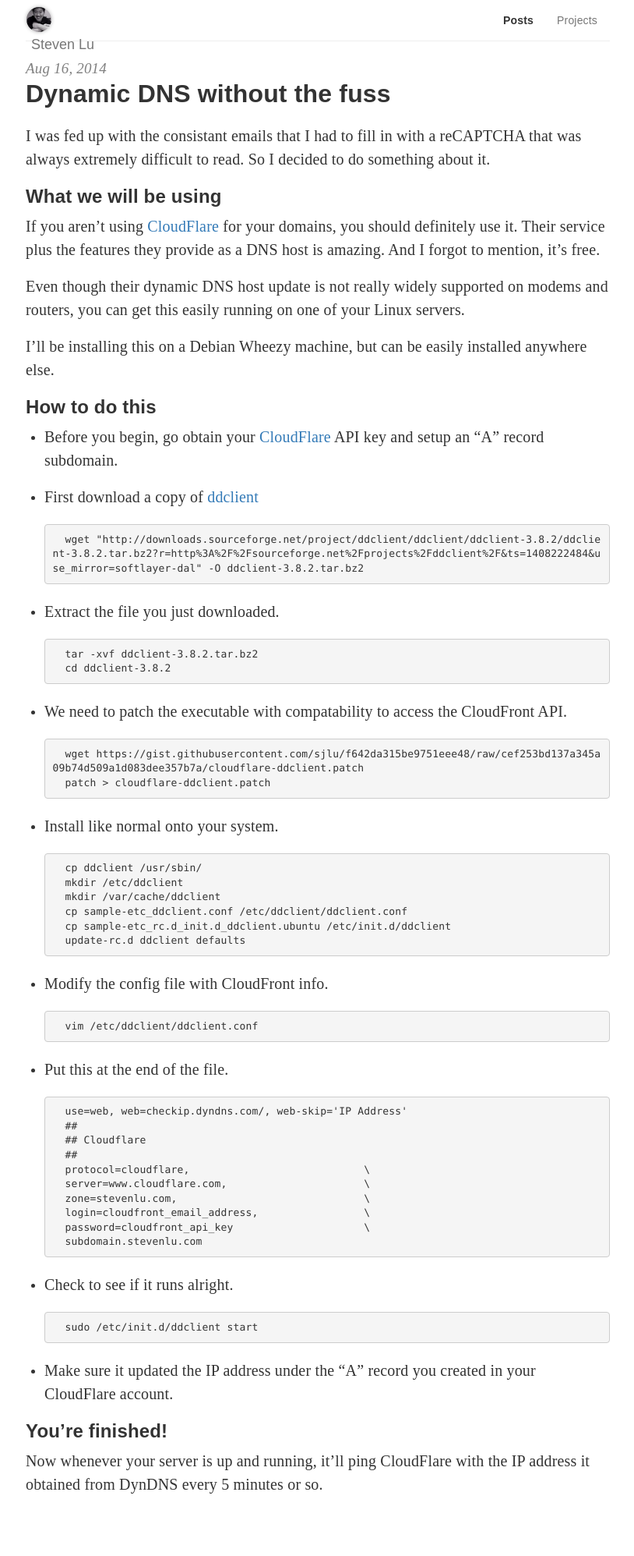
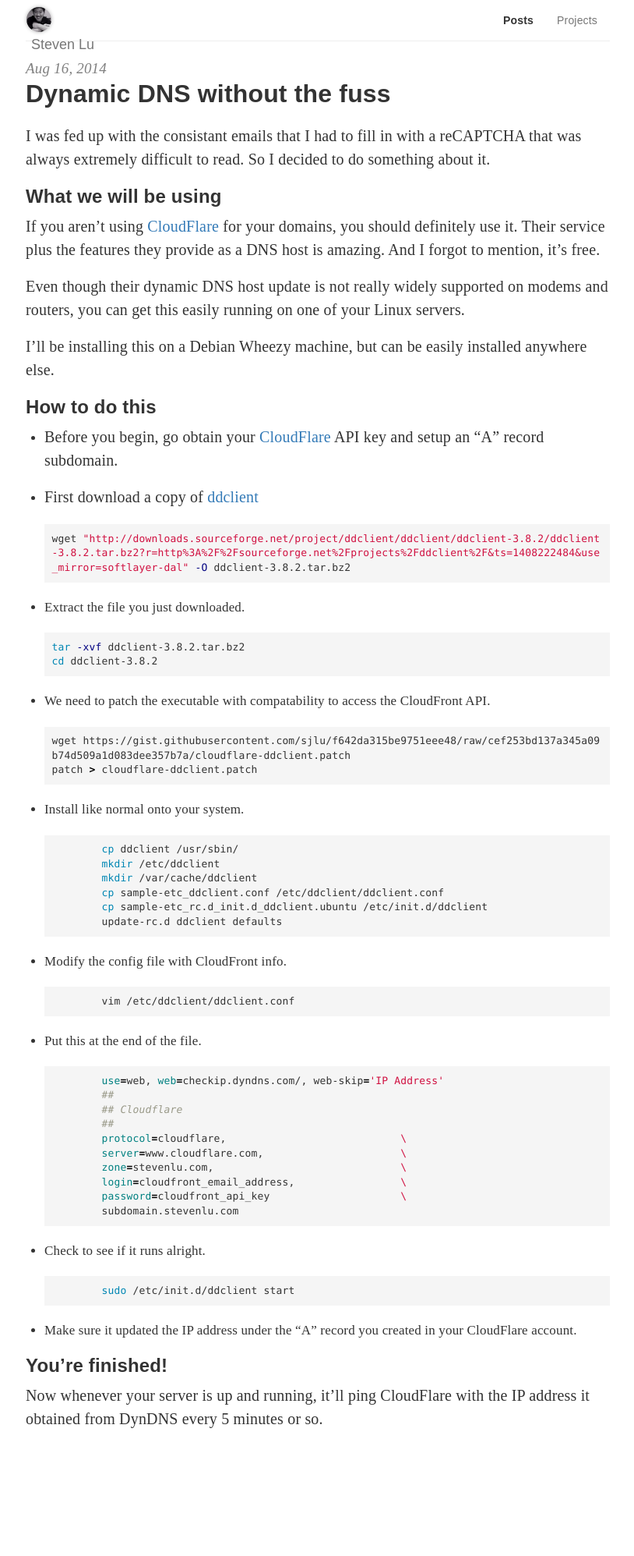
Before and after one commit to sjlu/sjlu.github.io, a Jekyll site: the page built from posts/_posts/2014-08-16-dynamic-dns-without-the-fuss.md, in a window 1280 px wide. Shown: the whole page at 78% size, without its empty margins (232-1046 px from the left). Built offline with Jekyll 4.4.1, drawn with Linux system fonts in a browser that asks for light colours; nearby versions of some CDN libraries; comment, search, counter and statistics services are not loaded; after the commit the page ends 1911 px from its top, so only the background shows below that.

Commit message:
fixing more stuff

```diff
--- a/_config.yml
+++ b/_config.yml
@@ -9,6 +9,7 @@
 
 # Build settings
 markdown: kramdown
+highlighter: pygments
 permalink: pretty
 encoding: "UTF-8"
 sass:
--- a/_layouts/default.html
+++ b/_layouts/default.html
@@ -17,6 +17,7 @@
     <script>try{Typekit.load();}catch(e){}</script>
     <link href='//maxcdn.bootstrapcdn.com/bootstrap/3.2.0/css/bootstrap.min.css' rel='stylesheet' type='text/css'>
     <link href='//maxcdn.bootstrapcdn.com/font-awesome/4.1.0/css/font-awesome.min.css' rel='stylesheet' type='text/css'>
+    <link rel="stylesheet" href="{{ "/css/syntax.css" | prepend: site.baseurl }}">
     <link rel="stylesheet" href="{{ "/css/main.css" | prepend: site.baseurl }}">
   </head>
   <body>
--- a/css/main.scss
+++ b/css/main.scss
@@ -184,10 +184,6 @@
 
     font-size: 20px;
 
-    >div {
-      margin-bottom: -5px;
-    }
-
     .title {
       font-family: "freight-sans-pro", sans-serif;
       font-size: 24px;
@@ -259,7 +255,8 @@
       padding-left: 24px;
       margin-bottom: 0;
 
-      + pre {
+      + pre,
+      + .highlight {
         margin-top: 5px;
         margin-left: 24px;
       }
@@ -267,6 +264,8 @@
 
     pre {
       margin: 20px 0;
+      border: 0;
+      border-radius: 0;
     }
 
     h1,h2,h3,h4,h5 {
--- /dev/null
+++ b/css/syntax.css
@@ -0,0 +1,61 @@
+.hll { background-color: #ffffcc }
+.c { color: #999988; font-style: italic } /* Comment */
+.err { color: #a61717; background-color: #e3d2d2 } /* Error */
+.k { color: #000000; font-weight: bold } /* Keyword */
+.o { color: #000000; font-weight: bold } /* Operator */
+.cm { color: #999988; font-style: italic } /* Comment.Multiline */
+.cp { color: #999999; font-weight: bold; font-style: italic } /* Comment.Preproc */
+.c1 { color: #999988; font-style: italic } /* Comment.Single */
+.cs { color: #999999; font-weight: bold; font-style: italic } /* Comment.Special */
+.gd { color: #000000; background-color: #ffdddd } /* Generic.Deleted */
+.ge { color: #000000; font-style: italic } /* Generic.Emph */
+.gr { color: #aa0000 } /* Generic.Error */
+.gh { color: #999999 } /* Generic.Heading */
+.gi { color: #000000; background-color: #ddffdd } /* Generic.Inserted */
+.go { color: #888888 } /* Generic.Output */
+.gp { color: #555555 } /* Generic.Prompt */
+.gs { font-weight: bold } /* Generic.Strong */
+.gu { color: #aaaaaa } /* Generic.Subheading */
+.gt { color: #aa0000 } /* Generic.Traceback */
+.kc { color: #000000; font-weight: bold } /* Keyword.Constant */
+.kd { color: #000000; font-weight: bold } /* Keyword.Declaration */
+.kn { color: #000000; font-weight: bold } /* Keyword.Namespace */
+.kp { color: #000000; font-weight: bold } /* Keyword.Pseudo */
+.kr { color: #000000; font-weight: bold } /* Keyword.Reserved */
+.kt { color: #445588; font-weight: bold } /* Keyword.Type */
+.m { color: #009999 } /* Literal.Number */
+.s { color: #d01040 } /* Literal.String */
+.na { color: #008080 } /* Name.Attribute */
+.nb { color: #0086B3 } /* Name.Builtin */
+.nc { color: #445588; font-weight: bold } /* Name.Class */
+.no { color: #008080 } /* Name.Constant */
+.nd { color: #3c5d5d; font-weight: bold } /* Name.Decorator */
+.ni { color: #800080 } /* Name.Entity */
+.ne { color: #990000; font-weight: bold } /* Name.Exception */
+.nf { color: #990000; font-weight: bold } /* Name.Function */
+.nl { color: #990000; font-weight: bold } /* Name.Label */
+.nn { color: #555555 } /* Name.Namespace */
+.nt { color: #000080 } /* Name.Tag */
+.nv { color: #008080 } /* Name.Variable */
+.ow { color: #000000; font-weight: bold } /* Operator.Word */
+.w { color: #bbbbbb } /* Text.Whitespace */
+.mf { color: #009999 } /* Literal.Number.Float */
+.mh { color: #009999 } /* Literal.Number.Hex */
+.mi { color: #009999 } /* Literal.Number.Integer */
+.mo { color: #009999 } /* Literal.Number.Oct */
+.sb { color: #d01040 } /* Literal.String.Backtick */
+.sc { color: #d01040 } /* Literal.String.Char */
+.sd { color: #d01040 } /* Literal.String.Doc */
+.s2 { color: #d01040 } /* Literal.String.Double */
+.se { color: #d01040 } /* Literal.String.Escape */
+.sh { color: #d01040 } /* Literal.String.Heredoc */
+.si { color: #d01040 } /* Literal.String.Interpol */
+.sx { color: #d01040 } /* Literal.String.Other */
+.sr { color: #009926 } /* Literal.String.Regex */
+.s1 { color: #d01040 } /* Literal.String.Single */
+.ss { color: #990073 } /* Literal.String.Symbol */
+.bp { color: #999999 } /* Name.Builtin.Pseudo */
+.vc { color: #008080 } /* Name.Variable.Class */
+.vg { color: #008080 } /* Name.Variable.Global */
+.vi { color: #008080 } /* Name.Variable.Instance */
+.il { color: #009999 } /* Literal.Number.Integer.Long */
--- a/posts/_posts/2014-08-16-dynamic-dns-without-the-fuss.md
+++ b/posts/_posts/2014-08-16-dynamic-dns-without-the-fuss.md
@@ -26,33 +26,45 @@
 
 * First download a copy of [ddclient](http://sourceforge.net/projects/ddclient/)
 
-        wget "http://downloads.sourceforge.net/project/ddclient/ddclient/ddclient-3.8.2/ddclient-3.8.2.tar.bz2?r=http%3A%2F%2Fsourceforge.net%2Fprojects%2Fddclient%2F&ts=1408222484&use_mirror=softlayer-dal" -O ddclient-3.8.2.tar.bz2
+{% highlight bash %}
+wget "http://downloads.sourceforge.net/project/ddclient/ddclient/ddclient-3.8.2/ddclient-3.8.2.tar.bz2?r=http%3A%2F%2Fsourceforge.net%2Fprojects%2Fddclient%2F&ts=1408222484&use_mirror=softlayer-dal" -O ddclient-3.8.2.tar.bz2
+{% endhighlight %}
 
 * Extract the file you just downloaded.
 
-        tar -xvf ddclient-3.8.2.tar.bz2
-        cd ddclient-3.8.2
+{% highlight bash %}
+tar -xvf ddclient-3.8.2.tar.bz2
+cd ddclient-3.8.2
+{% endhighlight %}
 
 * We need to patch the executable with compatability to access the CloudFront API.
 
-        wget https://gist.githubusercontent.com/sjlu/f642da315be9751eee48/raw/cef253bd137a345a09b74d509a1d083dee357b7a/cloudflare-ddclient.patch
-        patch > cloudflare-ddclient.patch
+{% highlight bash %}
+wget https://gist.githubusercontent.com/sjlu/f642da315be9751eee48/raw/cef253bd137a345a09b74d509a1d083dee357b7a/cloudflare-ddclient.patch
+patch > cloudflare-ddclient.patch
+{% endhighlight %}
+
 
 * Install like normal onto your system.
 
+{% highlight bash %}
         cp ddclient /usr/sbin/
         mkdir /etc/ddclient
         mkdir /var/cache/ddclient
         cp sample-etc_ddclient.conf /etc/ddclient/ddclient.conf
         cp sample-etc_rc.d_init.d_ddclient.ubuntu /etc/init.d/ddclient
         update-rc.d ddclient defaults
+{% endhighlight %}
 
 * Modify the config file with CloudFront info.
 
+{% highlight bash %}
         vim /etc/ddclient/ddclient.conf
+{% endhighlight %}
 
 * Put this at the end of the file.
 
+{% highlight bash %}
         use=web, web=checkip.dyndns.com/, web-skip='IP Address'
         ##
         ## Cloudflare
@@ -63,10 +75,13 @@
         login=cloudfront_email_address,                 \
         password=cloudfront_api_key                     \
         subdomain.stevenlu.com
+{% endhighlight %}
 
 * Check to see if it runs alright.
 
+{% highlight bash %}
         sudo /etc/init.d/ddclient start
+{% endhighlight %}
 
 * Make sure it updated the IP address under the "A" record you created in your CloudFlare account.
 
```
